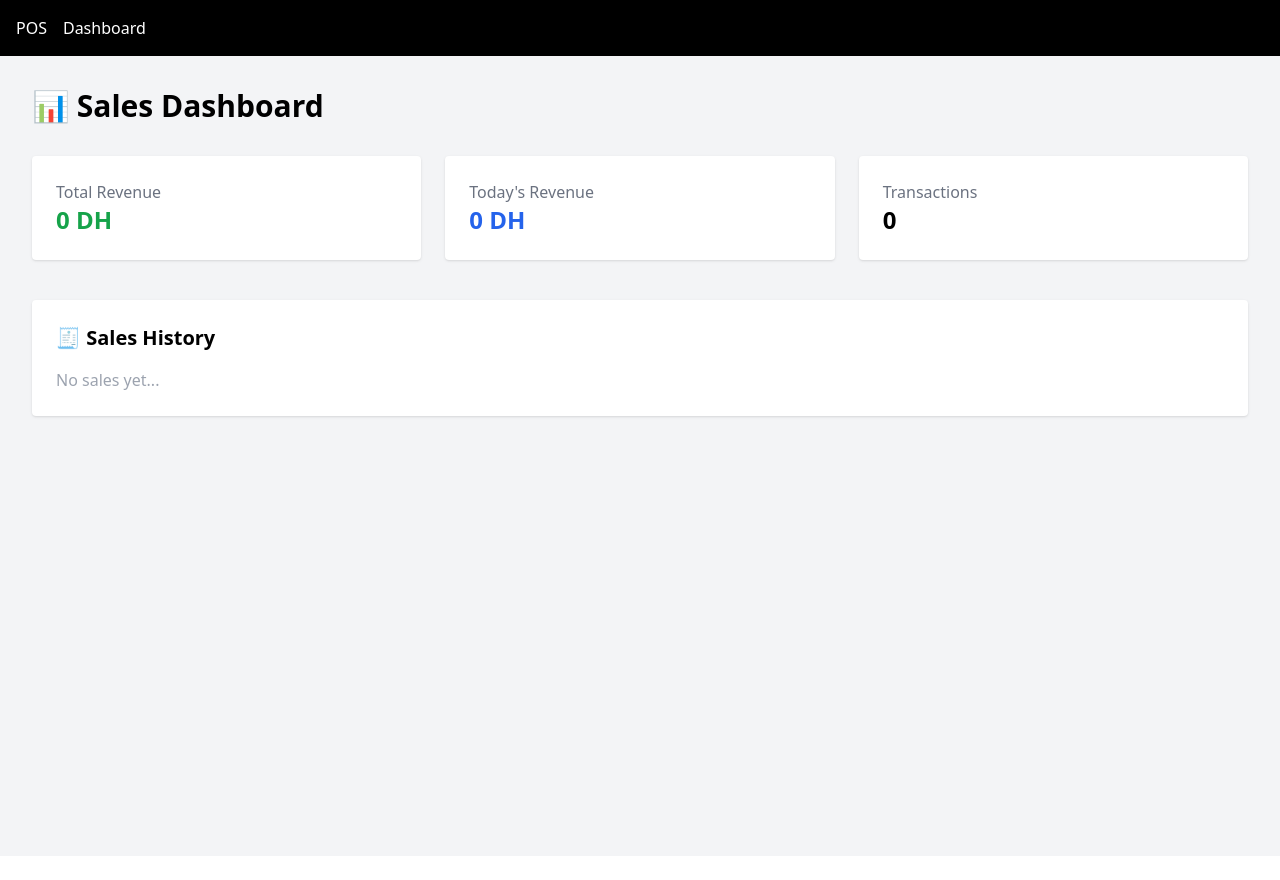
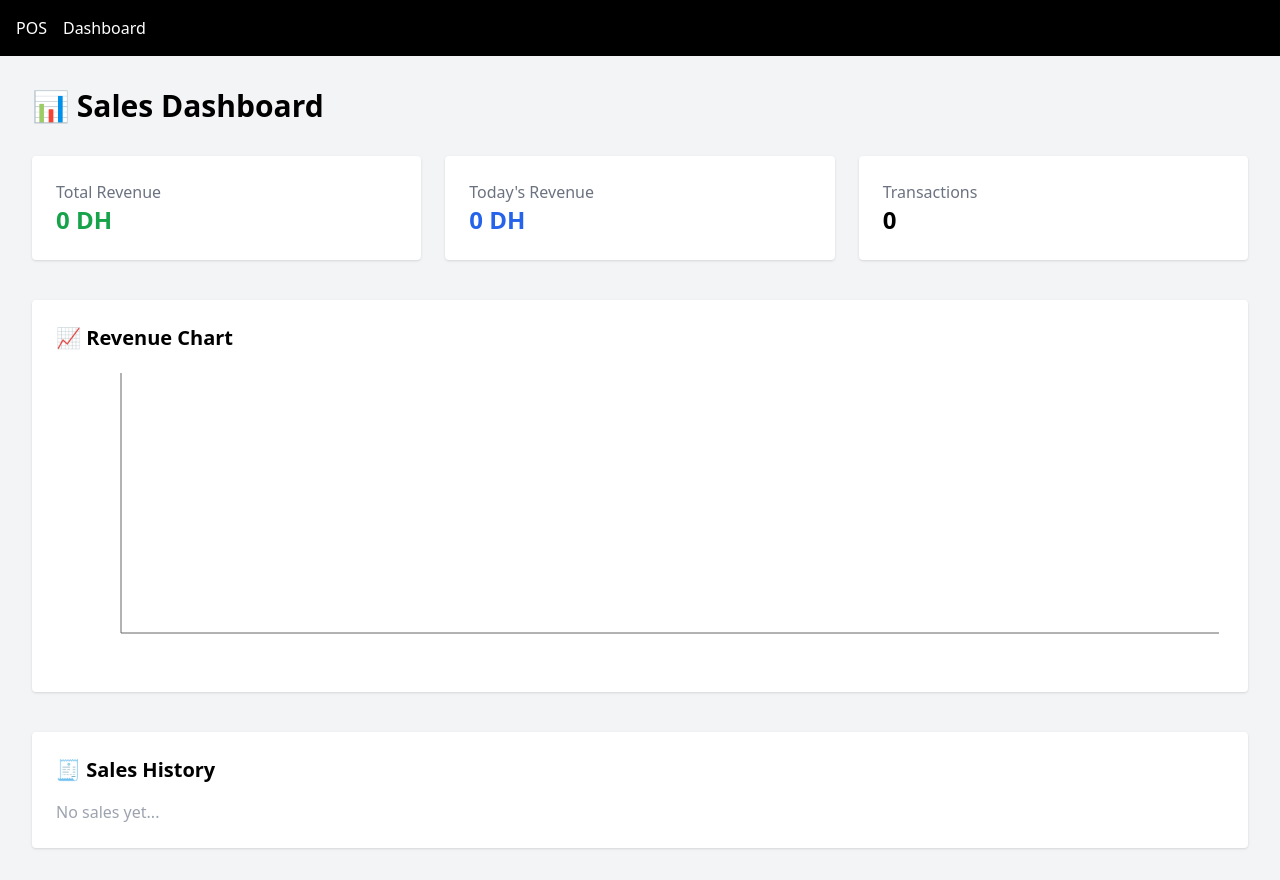
Before and after one commit to mosadikdev/POSMO, a React (Vite) app in the folder pos-frontend/: page / in a window 1280 px wide. Both pictures are taken after a click on the button "Dashboard". Before the commit the page ends 856 px from the top, so only its background shows below. Built offline with nearby package versions, Linux system fonts and the light colour scheme.

Commit message:
Add revenue line chart using Recharts (POS V6)

```diff
--- a/pos-frontend/package.json
+++ b/pos-frontend/package.json
@@ -11,7 +11,9 @@
   },
   "dependencies": {
     "react": "^19.2.0",
-    "react-dom": "^19.2.0"
+    "react-dom": "^19.2.0",
+    "react-is": "^19.2.4",
+    "recharts": "^3.7.0"
   },
   "devDependencies": {
     "@eslint/js": "^9.39.1",
--- a/pos-frontend/src/pages/Dashboard.jsx
+++ b/pos-frontend/src/pages/Dashboard.jsx
@@ -1,4 +1,12 @@
 import { useEffect, useState } from "react";
+import {
+  LineChart,
+  Line,
+  XAxis,
+  YAxis,
+  Tooltip,
+  ResponsiveContainer,
+} from "recharts";
 
 export default function Dashboard() {
   const [sales, setSales] = useState([]);
@@ -9,11 +17,13 @@ export default function Dashboard() {
     setSales(storedSales);
   }, []);
 
+  // Total Revenue
   const totalRevenue = sales.reduce(
     (sum, sale) => sum + sale.total,
     0
   );
 
+  // Today's Revenue
   const today = new Date().toLocaleDateString();
 
   const todaySales = sales.filter((sale) =>
@@ -25,14 +35,30 @@ export default function Dashboard() {
     0
   );
 
+  // Group sales by date (for chart)
+  const salesByDate = {};
+
+  sales.forEach((sale) => {
+    const date = sale.date.split(",")[0];
+    if (!salesByDate[date]) {
+      salesByDate[date] = 0;
+    }
+    salesByDate[date] += sale.total;
+  });
+
+  const chartData = Object.keys(salesByDate).map((date) => ({
+    date,
+    revenue: salesByDate[date],
+  }));
+
   return (
     <div className="p-8 bg-gray-100 min-h-screen">
       <h1 className="text-3xl font-bold mb-8">
         📊 Sales Dashboard
       </h1>
 
+      {/* STAT CARDS */}
       <div className="grid grid-cols-3 gap-6">
-        {/* Total Revenue */}
         <div className="bg-white p-6 rounded shadow">
           <h2 className="text-gray-500">Total Revenue</h2>
           <p className="text-2xl font-bold text-green-600">
@@ -40,7 +66,6 @@ export default function Dashboard() {
           </p>
         </div>
 
-        {/* Today's Revenue */}
         <div className="bg-white p-6 rounded shadow">
           <h2 className="text-gray-500">Today's Revenue</h2>
           <p className="text-2xl font-bold text-blue-600">
@@ -48,7 +73,6 @@ export default function Dashboard() {
           </p>
         </div>
 
-        {/* Transactions */}
         <div className="bg-white p-6 rounded shadow">
           <h2 className="text-gray-500">Transactions</h2>
           <p className="text-2xl font-bold">
@@ -57,7 +81,28 @@ export default function Dashboard() {
         </div>
       </div>
 
-      {/* Sales List */}
+      {/* REVENUE CHART */}
+      <div className="mt-10 bg-white p-6 rounded shadow">
+        <h2 className="text-xl font-bold mb-4">
+          📈 Revenue Chart
+        </h2>
+
+        <ResponsiveContainer width="100%" height={300}>
+          <LineChart data={chartData}>
+            <XAxis dataKey="date" />
+            <YAxis />
+            <Tooltip />
+            <Line
+              type="monotone"
+              dataKey="revenue"
+              stroke="#16a34a"
+              strokeWidth={3}
+            />
+          </LineChart>
+        </ResponsiveContainer>
+      </div>
+
+      {/* SALES HISTORY */}
       <div className="mt-10 bg-white p-6 rounded shadow">
         <h2 className="text-xl font-bold mb-4">
           🧾 Sales History
```
Also changed, not shown: 1 other file (tests, documents, lock files or other folders).
